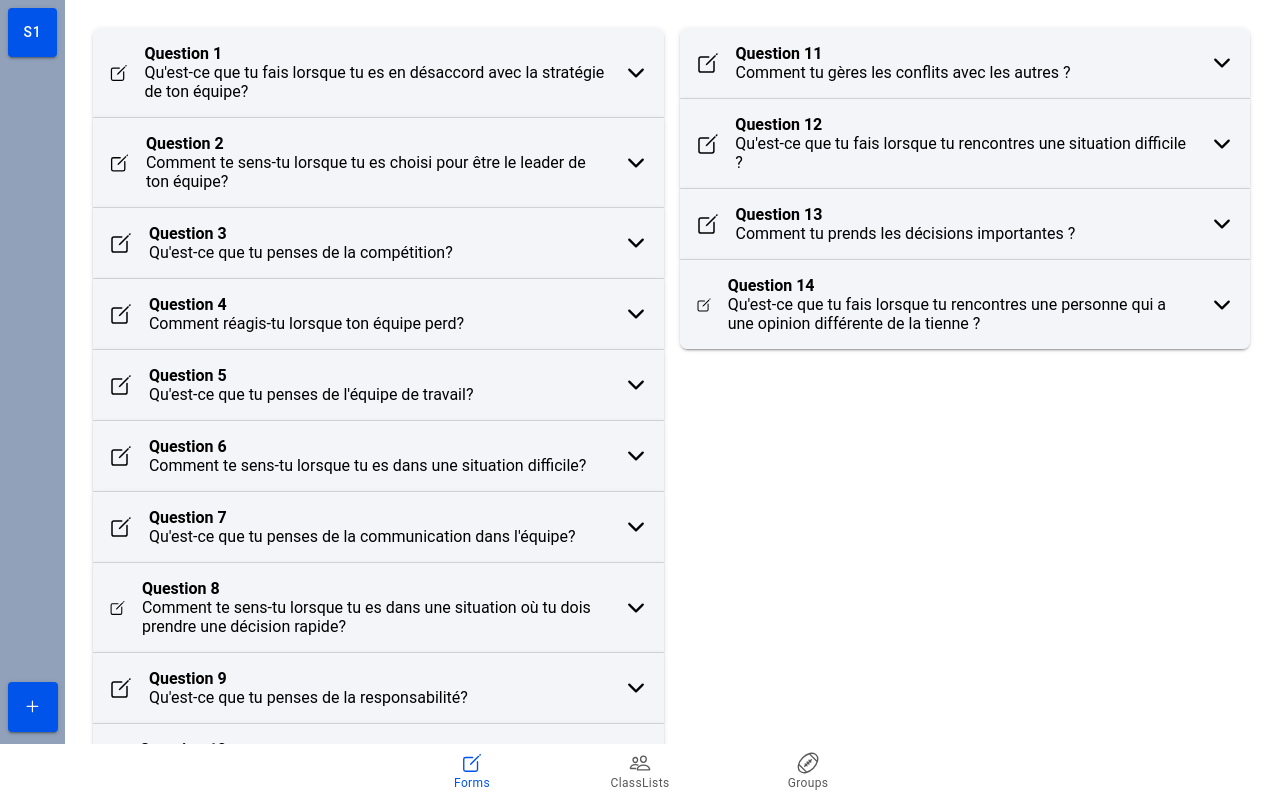
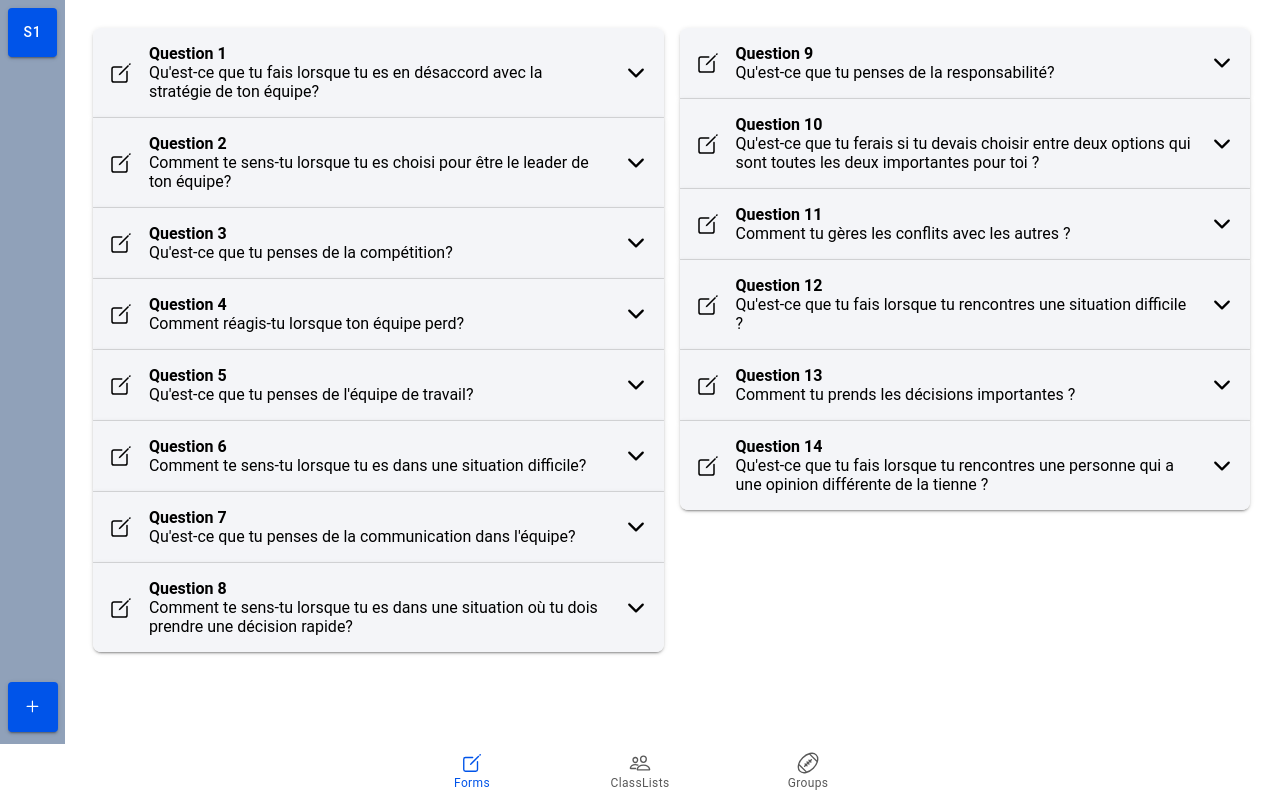
Before and after one commit to sambarnades/sport-group-manager, a React (Vite) app: page /tabs/forms in a window 1280 px wide. Built offline with nearby package versions, Linux system fonts and the light colour scheme.

Commit message:
Fix <p> by <IonLabel> in the label of questions.

```diff
--- a/src/pages/tabs/Forms.tsx
+++ b/src/pages/tabs/Forms.tsx
@@ -33,7 +33,7 @@ const getQuestionSets = (questionsInSet: number) => {
   }
 };
 
-getQuestionSets(10);
+getQuestionSets(8);
 
 const Forms: React.FC = () => {
   return (
@@ -66,11 +66,11 @@ const Forms: React.FC = () => {
                     <IonAccordion key={index + 1} value={`item-${index + 1}`}>
                       <IonItem slot="header" color="light">
                         <IonIcon icon={createOutline} className="w-6 h-6" />
-                        <p className="ion-padding">
+                        <IonLabel className="ion-padding">
                           <strong>Question {item.id}</strong>
-                          <br />
+                        <br />
                           {item.question}
-                        </p>
+                        </IonLabel>
                       </IonItem>
                       <div className="ion-padding" slot="content">
                         <div className="flex">
```
